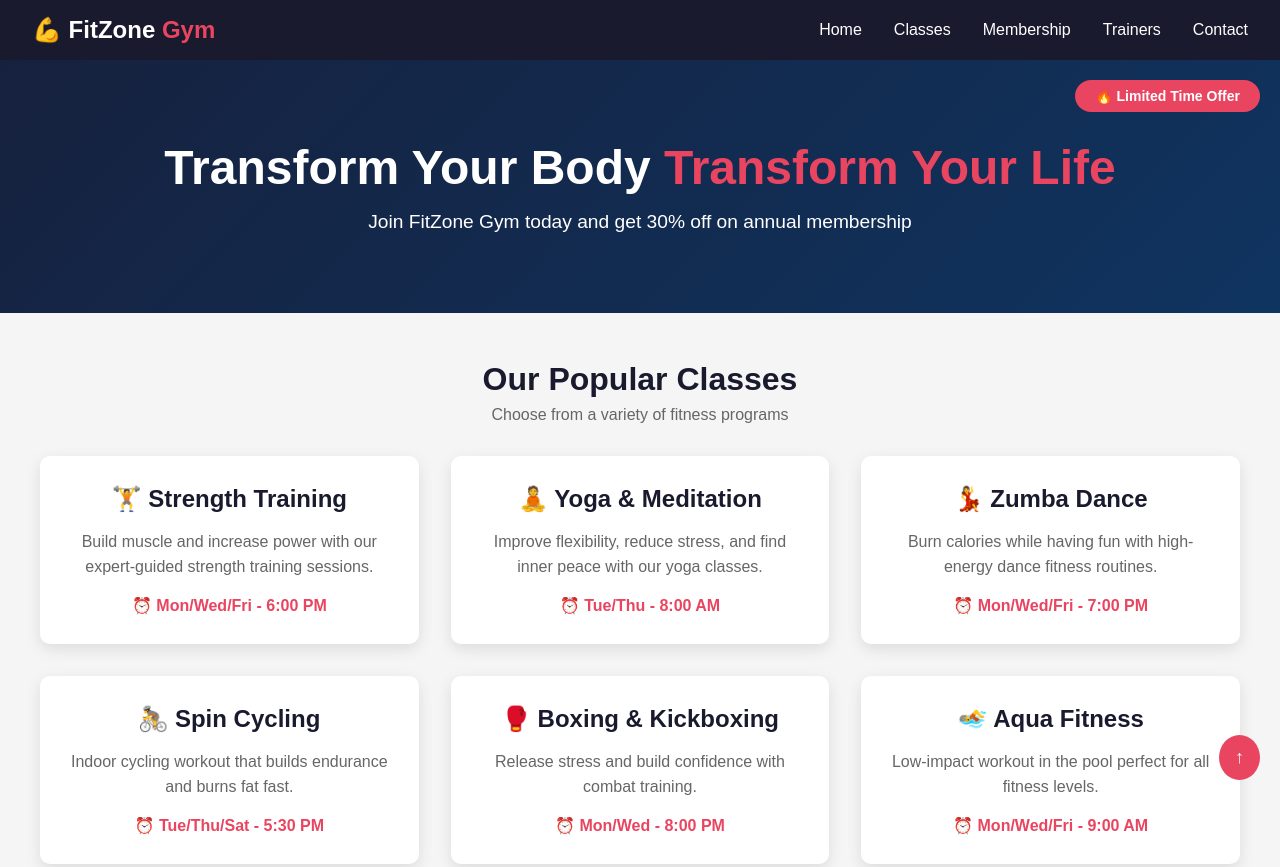
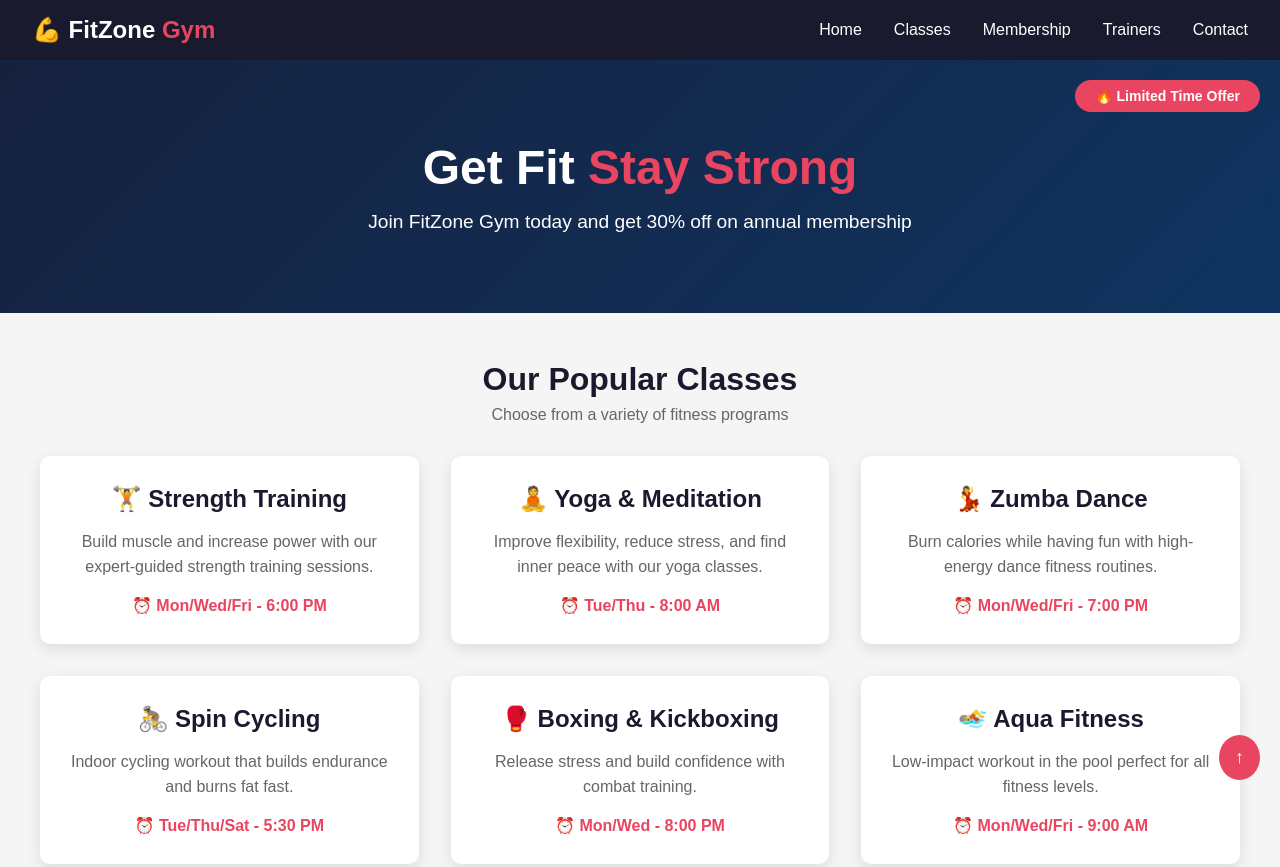
Before and after one commit to ayeshaafzal13/git-practice, a plain HTML site: page index.html in a window 1280 px wide. Shown: the top 867 px of the page. Drawn offline with Linux system fonts and the light colour scheme.

Commit message:
Changed to Get Fit Stay Strong

```diff
--- a/index.html
+++ b/index.html
@@ -299,7 +299,7 @@
         <!-- HERO SECTION - Relative + Absolute Positioning -->
         <div class="hero">
             <div class="hero-badge">🔥 Limited Time Offer</div>
-            <h1>Transform Your Body <span>Transform Your Life</span></h1>
+           <h1>Get Fit <span>Stay Strong</span></h1>
             <p>Join FitZone Gym today and get 30% off on annual membership</p>
         </div>
 
```
